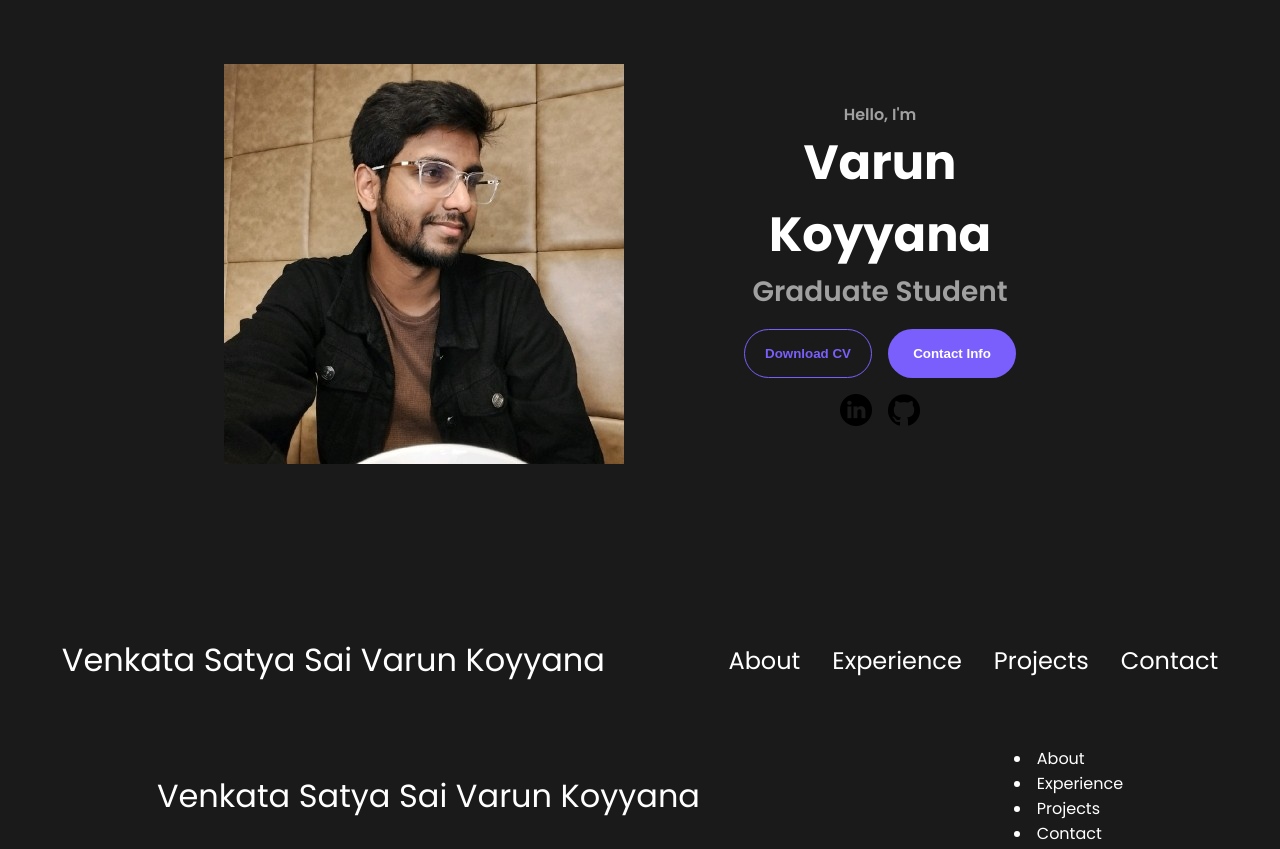
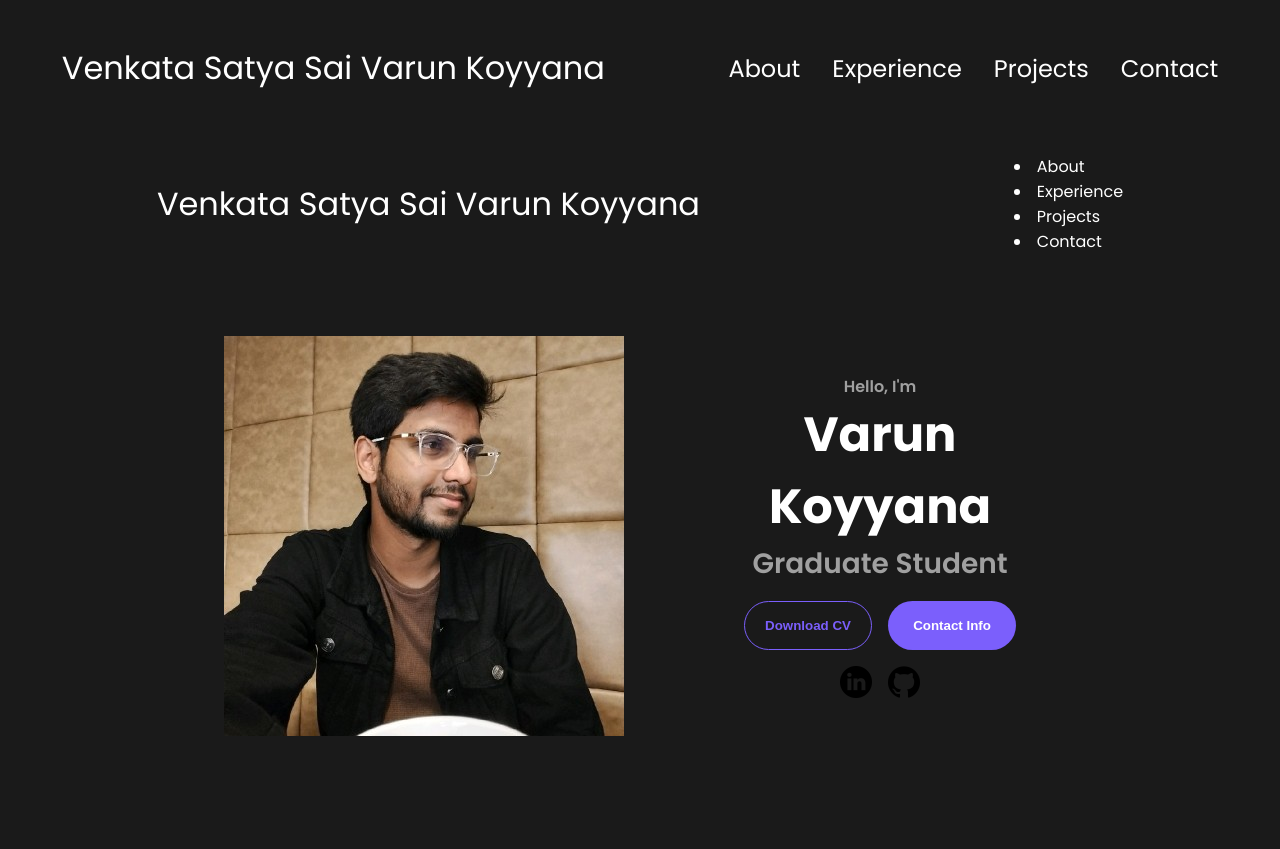
Before and after one commit to varunkoyyana/varunkoyyana.github.io, a plain HTML site: page index.html in a window 1280 px wide. Shown: the top 849 px of the page. Drawn offline with Linux system fonts and the light colour scheme.

Commit message:
Update index.html

```diff
--- a/index.html
+++ b/index.html
@@ -1,6 +1,5 @@
 <!DOCTYPE html>
 <html lang="en">
-
   <head>
     <meta charset="UTF-8" />
     <meta http-equiv="X-UA-Compatible" content="IE=edge" />
@@ -8,38 +7,8 @@
     <title>My Portfolio</title>
     <link rel="stylesheet" href="style.css" />
     <link rel="stylesheet" href="mediaqueries.css" />
-    <link rel="preconnect" href="https://fonts.googleapis.com">
-    <link rel="preconnect" href="https://fonts.gstatic.com" crossorigin>
-    <link href="https://fonts.googleapis.com/css2?family=Poppins:wght@400;700&display=swap" rel="stylesheet">
   </head>
-
   <body>
-
-    <section id="profile">
-        <div class="section__pic-container">
-            <img src="./assets/profile-pic.jpeg" alt="varun profile picture" />
-        </div>
-        <div class="section__text">
-            <p class="section__text__p1">Hello, I'm</p>
-            <h1 class="title">Varun Koyyana</h1>
-            <p class="section__text__p2">Graduate Student</p>
-            <div class="btn-container">
-                <button class="btn btn-color-2" onclick="window.open('./assets/resume-example.pdf')">
-                    Download CV
-                </button>
-                <button class="btn btn-color-1" onclick="location.href='./#contact'">
-                    Contact Info
-                </button>
-            </div>
-            <div id="socials-container">
-                <img src="./assets/linkedin.png" alt="My LinkedIn profile" class="icon"
-                    onclick="location.href='https://linkedin.com/'" />
-                <img src="./assets/github.png" alt="My Github profile" class="icon"
-                    onclick="location.href='https://github.com/'" />
-            </div>
-        </div>
-    </section>
-
     <nav id="desktop-nav">
       <div class="logo">Venkata Satya Sai Varun Koyyana</div>
       <div>
@@ -51,7 +20,6 @@
         </ul>
       </div>
     </nav>
-
     <nav id="hamburger-nav">
       <div class="logo">Venkata Satya Sai Varun Koyyana</div>
       <div class="hamburger-menu">
@@ -68,23 +36,69 @@
         </div>
       </div>
     </nav>
-
+    <section id="profile">
+      <div class="section__pic-container">
+        <img src="./assets/profile-pic.jpeg" alt="varun profile picture" />
+      </div>
+      <div class="section__text">
+        <p class="section__text__p1">Hello, I'm</p>
+        <h1 class="title">Varun Koyyana</h1>
+        <p class="section__text__p2">Graduate Student</p>
+        <div class="btn-container">
+          <button
+            class="btn btn-color-2"
+            onclick="window.open('./assets/resume-example.pdf')"
+          >
+            Download CV
+          </button>
+          <button class="btn btn-color-1" onclick="location.href='./#contact'">
+            Contact Info
+          </button>
+        </div>
+        <div id="socials-container">
+          <img
+            src="./assets/linkedin.png"
+            alt="My LinkedIn profile"
+            class="icon"
+            onclick="location.href='https://linkedin.com/'"
+          />
+          <img
+            src="./assets/github.png"
+            alt="My Github profile"
+            class="icon"
+            onclick="location.href='https://github.com/'"
+          />
+        </div>
+      </div>
+    </section>
     <section id="about">
       <p class="section__text__p1">Get To Know More</p>
       <h1 class="title">About Me</h1>
       <div class="section-container">
         <div class="section__pic-container">
-                <img src="./assets/about-pic.png" alt="Profile picture" class="about-pic" />
+          <img
+            src="./assets/about-pic.png"
+            alt="Profile picture"
+            class="about-pic"
+          />
         </div>
         <div class="about-details-container">
           <div class="about-containers">
             <div class="details-container">
-                        <img src="./assets/experience.png" alt="Experience icon" class="icon" />
+              <img
+                src="./assets/experience.png"
+                alt="Experience icon"
+                class="icon"
+              />
               <h3>Experience</h3>
               <p>2+ years <br />Frontend Development</p>
             </div>
             <div class="details-container">
-                        <img src="./assets/education.png" alt="Education icon" class="icon" />
+              <img
+                src="./assets/education.png"
+                alt="Education icon"
+                class="icon"
+              />
               <h3>Education</h3>
               <p>B.Sc. Bachelors Degree<br />M.Sc. Masters Degree</p>
             </div>
@@ -101,10 +115,13 @@
           </div>
         </div>
       </div>
-        <img src="./assets/arrow.png" alt="Arrow icon" class="icon arrow"
-            onclick="location.href='./#experience'" />
+      <img
+        src="./assets/arrow.png"
+        alt="Arrow icon"
+        class="icon arrow"
+        onclick="location.href='./#experience'"
+      />
     </section>
-
     <section id="experience">
       <p class="section__text__p1">Explore My</p>
       <h1 class="title">Experience</h1>
@@ -114,42 +131,66 @@
             <h2 class="experience-sub-title">Frontend Development</h2>
             <div class="article-container">
               <article>
-                            <img src="./assets/checkmark.png" alt="Experience icon" class="icon" />
+                <img
+                  src="./assets/checkmark.png"
+                  alt="Experience icon"
+                  class="icon"
+                />
                 <div>
                   <h3>HTML</h3>
                   <p>Experienced</p>
                 </div>
               </article>
               <article>
-                            <img src="./assets/checkmark.png" alt="Experience icon" class="icon" />
+                <img
+                  src="./assets/checkmark.png"
+                  alt="Experience icon"
+                  class="icon"
+                />
                 <div>
                   <h3>CSS</h3>
                   <p>Experienced</p>
                 </div>
               </article>
               <article>
-                            <img src="./assets/checkmark.png" alt="Experience icon" class="icon" />
+                <img
+                  src="./assets/checkmark.png"
+                  alt="Experience icon"
+                  class="icon"
+                />
                 <div>
                   <h3>SASS</h3>
                   <p>Intermediate</p>
                 </div>
               </article>
               <article>
-                            <img src="./assets/checkmark.png" alt="Experience icon" class="icon" />
+                <img
+                  src="./assets/checkmark.png"
+                  alt="Experience icon"
+                  class="icon"
+                />
                 <div>
                   <h3>JavaScript</h3>
                   <p>Basic</p>
                 </div>
               </article>
               <article>
-                            <img src="./assets/checkmark.png" alt="Experience icon" class="icon" />
+                <img
+                  src="./assets/checkmark.png"
+                  alt="Experience icon"
+                  class="icon"
+                />
                 <div>
                   <h3>TypeScript</h3>
                   <p>Basic</p>
                 </div>
               </article>
               <article>
-                            <img src="./assets/checkmark.png" alt="Experience icon" class="icon" />
+                <img
+                  src="./assets/checkmark.png"
+                  alt="Experience icon"
+                  class="icon"
+                />
                 <div>
                   <h3>Material UI</h3>
                   <p>Intermediate</p>
@@ -161,28 +202,44 @@
             <h2 class="experience-sub-title">Frontend Development</h2>
             <div class="article-container">
               <article>
-                            <img src="./assets/checkmark.png" alt="Experience icon" class="icon" />
+                <img
+                  src="./assets/checkmark.png"
+                  alt="Experience icon"
+                  class="icon"
+                />
                 <div>
                   <h3>PostgreSQL</h3>
                   <p>Basic</p>
                 </div>
               </article>
               <article>
-                            <img src="./assets/checkmark.png" alt="Experience icon" class="icon" />
+                <img
+                  src="./assets/checkmark.png"
+                  alt="Experience icon"
+                  class="icon"
+                />
                 <div>
                   <h3>Node JS</h3>
                   <p>Intermediate</p>
                 </div>
               </article>
               <article>
-                            <img src="./assets/checkmark.png" alt="Experience icon" class="icon" />
+                <img
+                  src="./assets/checkmark.png"
+                  alt="Experience icon"
+                  class="icon"
+                />
                 <div>
                   <h3>Express JS</h3>
                   <p>Intermediate</p>
                 </div>
               </article>
               <article>
-                            <img src="./assets/checkmark.png" alt="Experience icon" class="icon" />
+                <img
+                  src="./assets/checkmark.png"
+                  alt="Experience icon"
+                  class="icon"
+                />
                 <div>
                   <h3>Git</h3>
                   <p>Intermediate</p>
@@ -192,9 +249,13 @@
           </div>
         </div>
       </div>
-        <img src="./assets/arrow.png" alt="Arrow icon" class="icon arrow" onclick="location.href='./#projects'" />
+      <img
+        src="./assets/arrow.png"
+        alt="Arrow icon"
+        class="icon arrow"
+        onclick="location.href='./#projects'"
+      />
     </section>
-
     <section id="projects">
       <p class="section__text__p1">Browse My Recent</p>
       <h1 class="title">Projects</h1>
```
Lines whose indentation alone changed are shown as unchanged.
